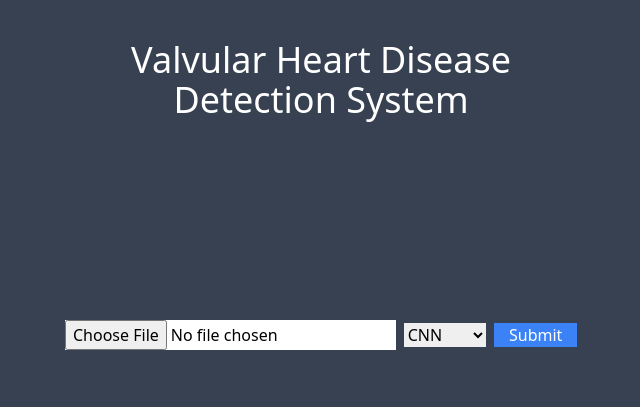
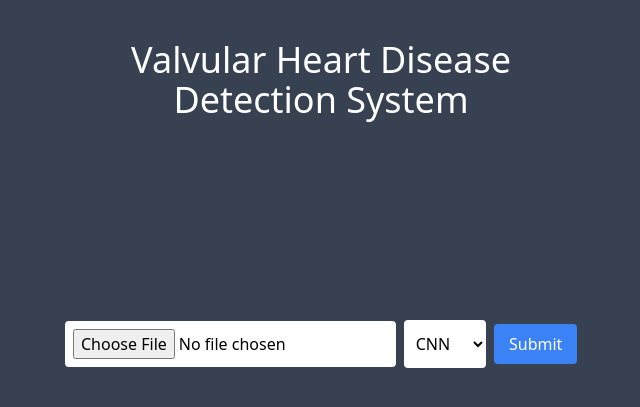
Before and after one commit to raflidev/vhd-detection-web-system-machine-learning, a Flask app: page / in a window 1280 px wide. Shown: the top 407 px of the page, without its empty margins (319-959 px from the left). Run offline with Flask 3, Linux system fonts and the light colour scheme.

Commit message:
fix ubuntu

```diff
--- a/static/dist/css/output.css
+++ b/static/dist/css/output.css
@@ -601,24 +581,13 @@ video {
   margin-left: calc(0.5rem * calc(1 - var(--tw-space-x-reverse)));
 }
 
-.bg-red-100 {
-  --tw-bg-opacity: 1;
-  background-color: rgb(254 226 226 / var(--tw-bg-opacity));
+.rounded {
+  border-radius: 0.25rem;
 }
 
-.bg-gray-100 {
+.bg-blue-500 {
   --tw-bg-opacity: 1;
-  background-color: rgb(243 244 246 / var(--tw-bg-opacity));
-}
-
-.bg-gray-400 {
-  --tw-bg-opacity: 1;
-  background-color: rgb(156 163 175 / var(--tw-bg-opacity));
-}
-
-.bg-gray-800 {
-  --tw-bg-opacity: 1;
-  background-color: rgb(31 41 55 / var(--tw-bg-opacity));
+  background-color: rgb(59 130 246 / var(--tw-bg-opacity));
 }
 
 .bg-gray-700 {
@@ -631,9 +600,47 @@ video {
   background-color: rgb(255 255 255 / var(--tw-bg-opacity));
 }
 
-.bg-blue-500 {
+.bg-red-100 {
   --tw-bg-opacity: 1;
-  background-color: rgb(59 130 246 / var(--tw-bg-opacity));
+  background-color: rgb(254 226 226 / var(--tw-bg-opacity));
+}
+
+.bg-black {
+  --tw-bg-opacity: 1;
+  background-color: rgb(0 0 0 / var(--tw-bg-opacity));
+}
+
+.p-2 {
+  padding: 0.5rem;
+}
+
+.p-3 {
+  padding: 0.75rem;
+}
+
+.px-5 {
+  padding-left: 1.25rem;
+  padding-right: 1.25rem;
+}
+
+.py-2 {
+  padding-top: 0.5rem;
+  padding-bottom: 0.5rem;
+}
+
+.px-3 {
+  padding-left: 0.75rem;
+  padding-right: 0.75rem;
+}
+
+.px-2 {
+  padding-left: 0.5rem;
+  padding-right: 0.5rem;
+}
+
+.py-3 {
+  padding-top: 0.75rem;
+  padding-bottom: 0.75rem;
 }
 
 .pt-10 {
--- a/templates/index.html
+++ b/templates/index.html
@@ -19,17 +19,17 @@
 
         <div class="flex space-x-2 text-black items-center">
           <div class="w-4/6">
-            <input type="file" class="w-full bg-white">
+            <input type="file" class="w-full bg-white rounded p-2">
           </div>
           <div class="w-1/6">
-            <select name="" id="" class="w-full">
+            <select name="" id="" class="w-full bg-white rounded py-3 px-2">
               <option value="CNN">CNN</option>
               <option value="LSTM">LSTM</option>
               <option value="RNN">RNN</option>
             </select>
           </div>
           <div class="w-1/6">
-            <button class="w-full bg-blue-500 text-white">Submit</button>
+            <button class="w-full bg-blue-500 text-white rounded p-2">Submit</button>
           </div>
         </div>
       </div>
```
Also changed, not shown: other parts of static/dist/css/output.css (+8 -38 lines), package-lock.json.
